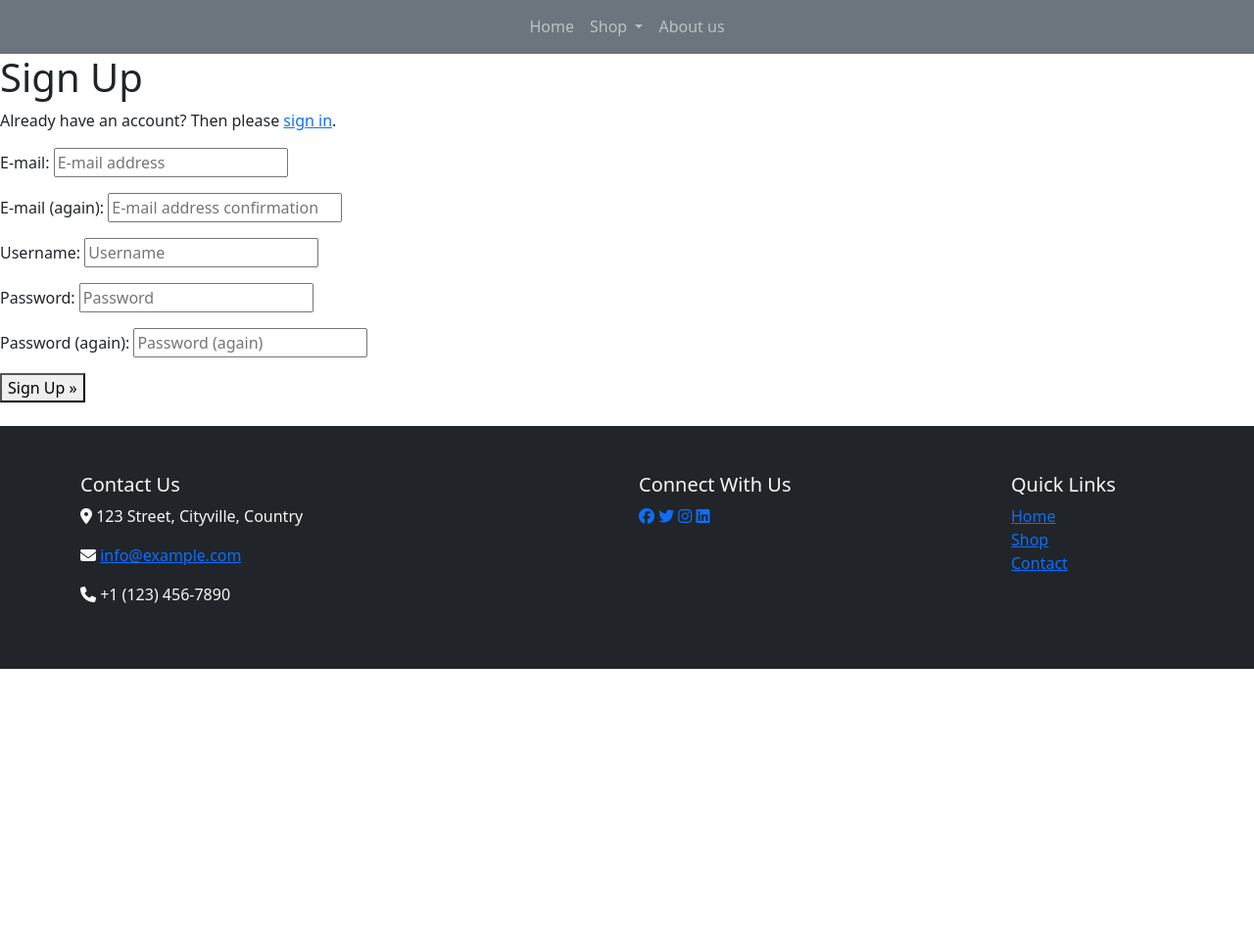
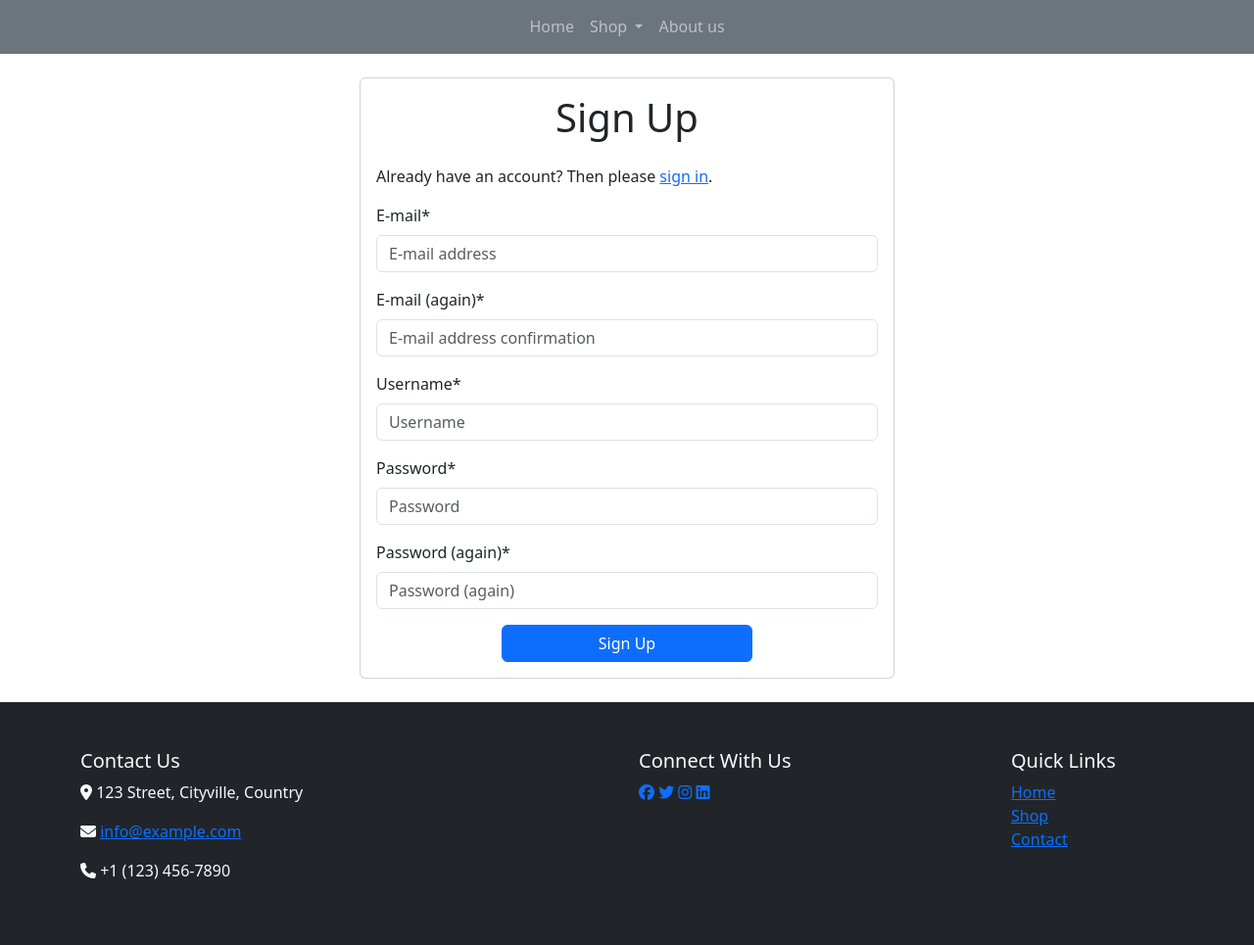
Before and after one commit to AmeenNoor/halal-shop, a Django app: page /accounts/signup/ in a window 1280 px wide. Shown: the part 105-1070 px from the top of the page at 98% size. Before the commit the page ends 788 px from the top, so only its background shows below. Run offline with Django 3.2, Linux system fonts and the light colour scheme; some libraries are stand-ins or nearby versions.

Commit message:
Add style to signup page

```diff
--- a/templates/allauth/account/signup.html
+++ b/templates/allauth/account/signup.html
@@ -1,21 +1,23 @@
 {% extends "account/base.html" %}
-
+{% load crispy_forms_tags %}
 {% load i18n %}
 
 {% block head_title %}{% trans "Signup" %}{% endblock %}
 
-{% block content %}
-<h1>{% trans "Sign Up" %}</h1>
+{% block inner_content %}
+<h1 class="card-title text-center mb-4">{% trans "Sign Up" %}</h1>
 
 <p>{% blocktrans %}Already have an account? Then please <a href="{{ login_url }}">sign in</a>.{% endblocktrans %}</p>
 
 <form class="signup" id="signup_form" method="post" action="{% url 'account_signup' %}">
   {% csrf_token %}
-  {{ form.as_p }}
+  {{ form|crispy }}
   {% if redirect_field_value %}
   <input type="hidden" name="{{ redirect_field_name }}" value="{{ redirect_field_value }}" />
   {% endif %}
-  <button type="submit">{% trans "Sign Up" %} &raquo;</button>
+  <div class="text-center">
+    <button class="btn btn-primary w-50" type="submit">{% trans "Sign Up" %}</button>
+  </div>
 </form>
 
 {% endblock %}
```
